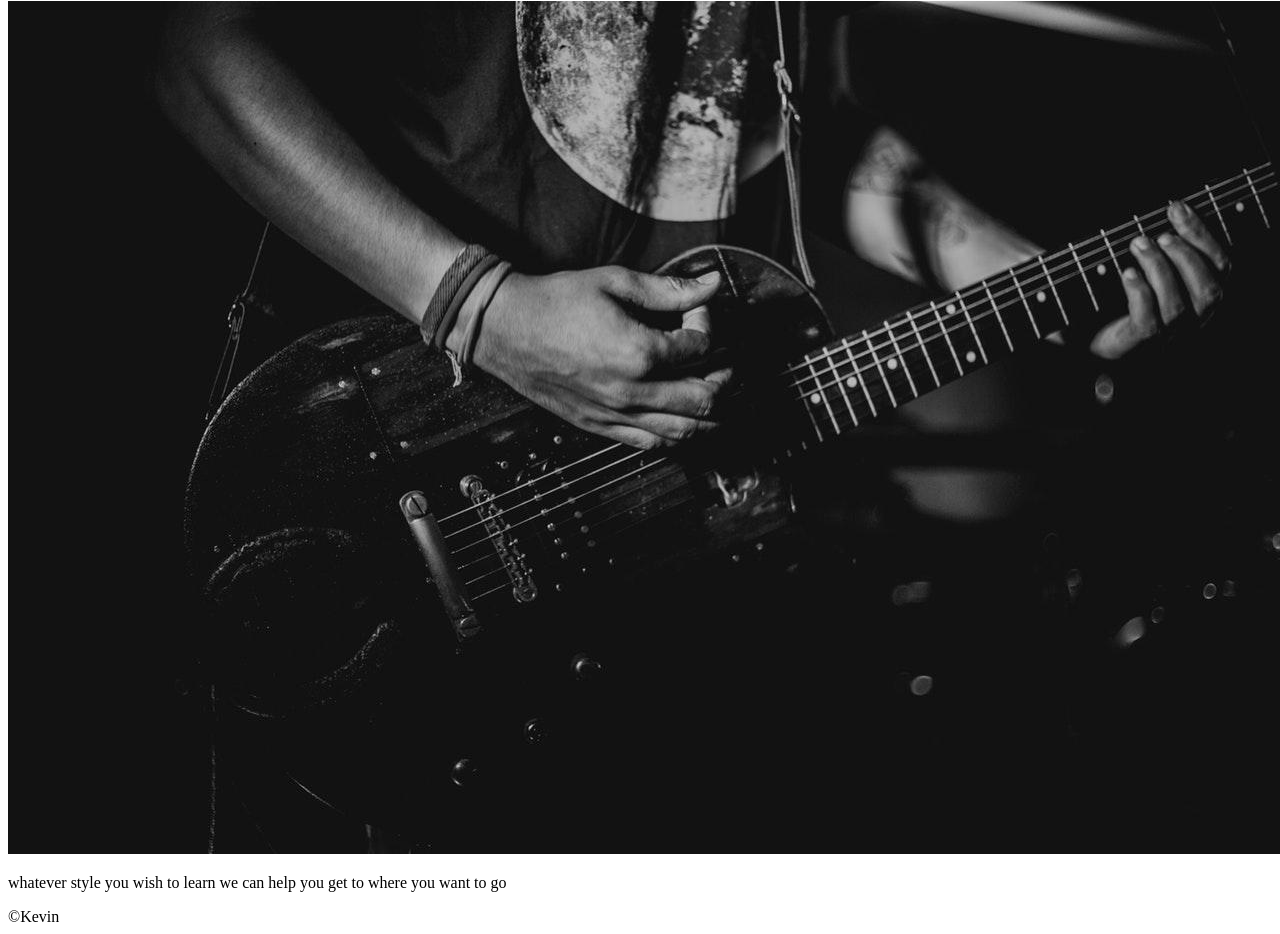
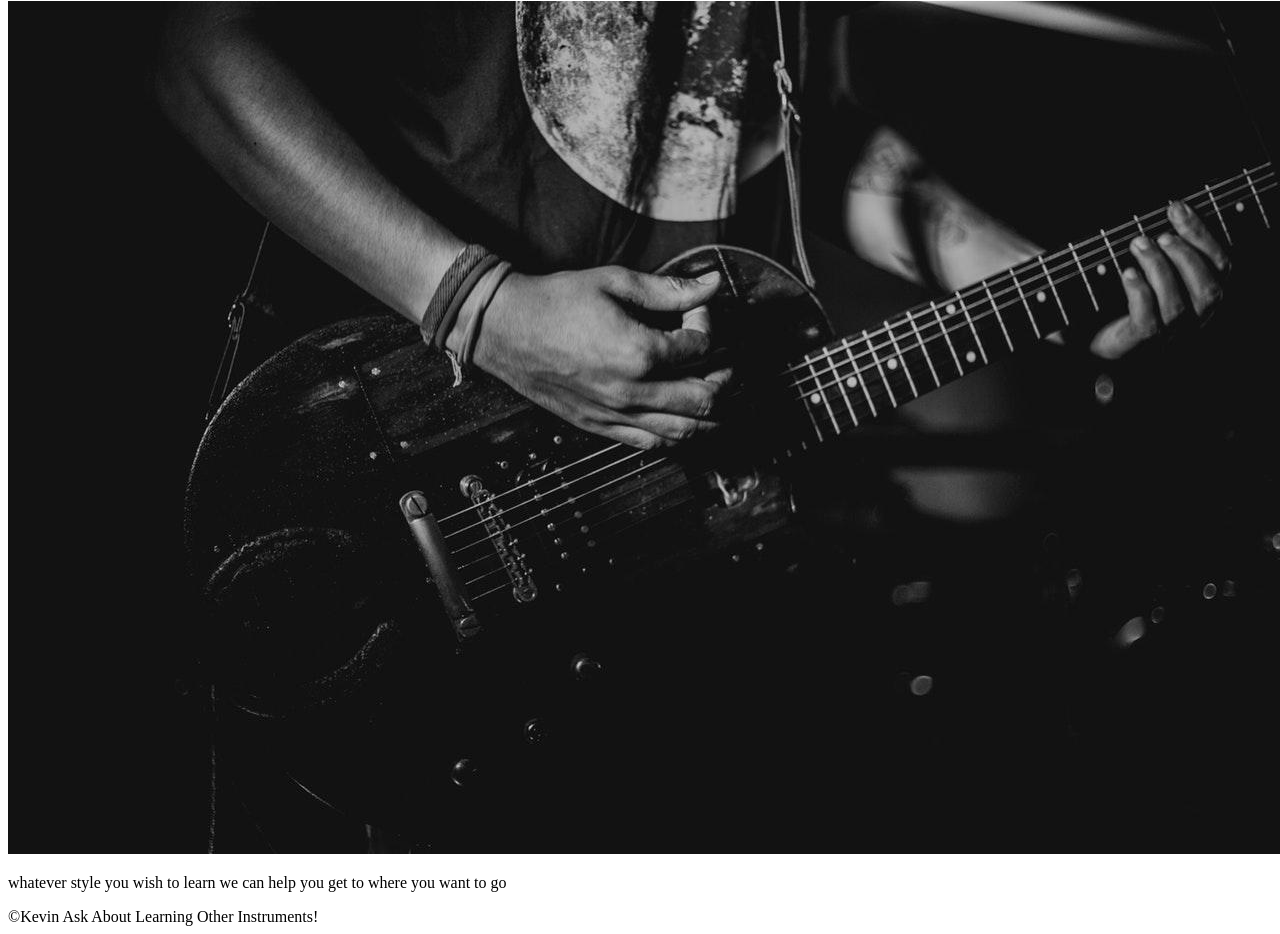
Before and after one commit to Kmac1027/guitar-website, a plain HTML site: page index.html in a window 1280 px wide. Shown: the part 771-1705 px from the top of the page. Drawn offline with Linux system fonts and the light colour scheme.

```diff
--- a/index.html
+++ b/index.html
@@ -26,7 +26,7 @@
              </p>
         </section>
         <footer>
-            &copy;Kevin
+            &copy;Kevin  Ask About Learning Other Instruments!
         </footer>
     </body>
 </html>
```
